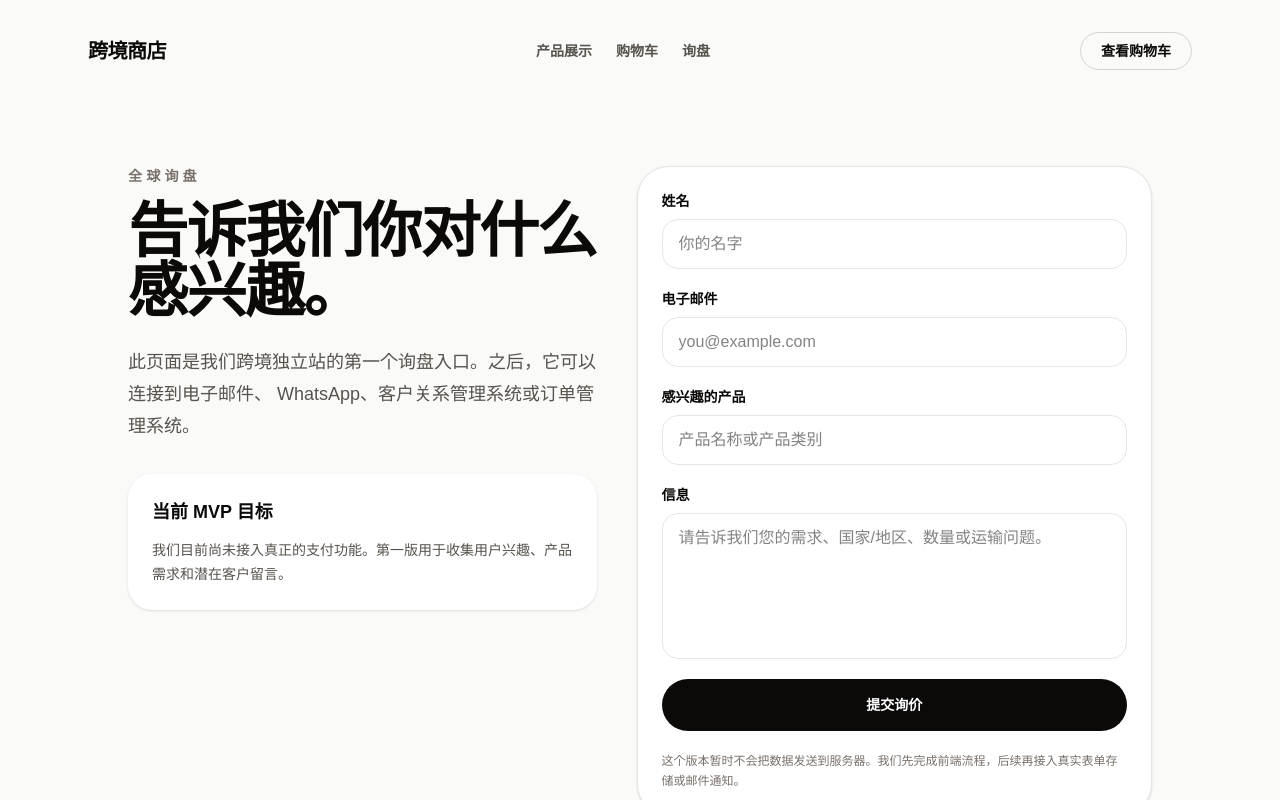
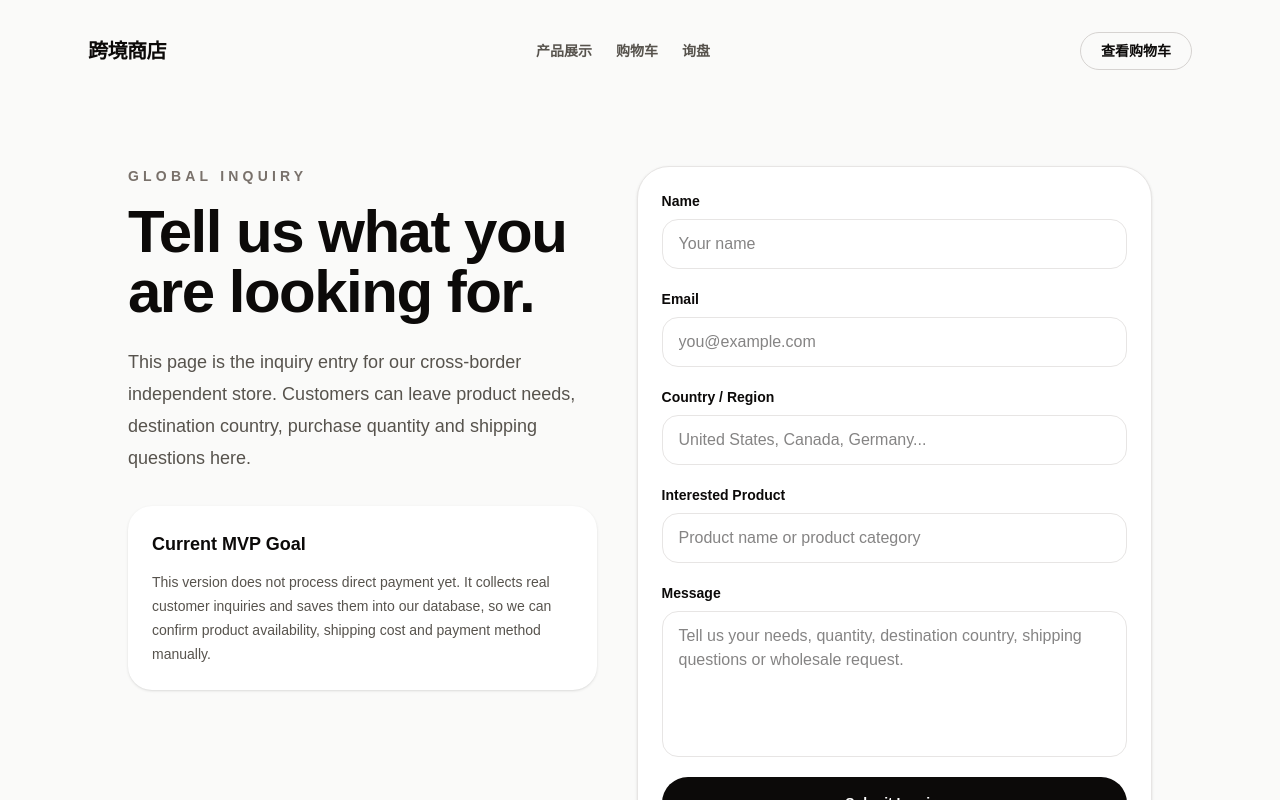
Before and after one commit to wcnm0308-oss/cross-border-store, a Next.js app: page /contact in a window 1280 px wide. Shown: the top 800 px of the page. Built offline with nearby package versions, Linux system fonts and the light colour scheme.

Commit message:
feat: connect inquiry form to Supabase

```diff
--- /dev/null
+++ b/app/api/inquiries/route.ts
@@ -0,0 +1,111 @@
+import { NextRequest, NextResponse } from "next/server";
+import { createClient } from "@supabase/supabase-js";
+
+type CartItem = {
+  id?: string;
+  slug?: string;
+  name?: string;
+  price?: number;
+  quantity?: number;
+};
+
+type InquiryRequestBody = {
+  name?: string;
+  email?: string;
+  interestedProduct?: string;
+  message?: string;
+  country?: string;
+  sourcePage?: string;
+  cartItems?: CartItem[];
+  cartTotal?: number;
+};
+
+export async function POST(request: NextRequest) {
+  try {
+    const supabaseUrl = process.env.NEXT_PUBLIC_SUPABASE_URL;
+    const supabaseServiceRoleKey = process.env.SUPABASE_SERVICE_ROLE_KEY;
+
+    if (!supabaseUrl || !supabaseServiceRoleKey) {
+      return NextResponse.json(
+        {
+          success: false,
+          message: "Supabase environment variables are missing.",
+        },
+        { status: 500 }
+      );
+    }
+
+    const body = (await request.json()) as InquiryRequestBody;
+
+    const name = body.name?.trim();
+    const email = body.email?.trim();
+    const interestedProduct = body.interestedProduct?.trim() || null;
+    const message = body.message?.trim() || null;
+    const country = body.country?.trim() || null;
+    const sourcePage = body.sourcePage?.trim() || "/contact";
+    const cartItems = Array.isArray(body.cartItems) ? body.cartItems : [];
+    const cartTotal =
+      typeof body.cartTotal === "number" && Number.isFinite(body.cartTotal)
+        ? body.cartTotal
+        : 0;
+
+    if (!name || !email) {
+      return NextResponse.json(
+        {
+          success: false,
+          message: "Name and email are required.",
+        },
+        { status: 400 }
+      );
+    }
+
+    const supabase = createClient(supabaseUrl, supabaseServiceRoleKey);
+
+    const { data, error } = await supabase
+      .from("inquiries")
+      .insert({
+        name,
+        email,
+        interested_product: interestedProduct,
+        message,
+        country,
+        source_page: sourcePage,
+        cart_items: cartItems,
+        cart_total: cartTotal,
+        status: "new",
+      })
+      .select("id, created_at")
+      .single();
+
+    if (error) {
+      console.error("Failed to create inquiry:", error);
+
+      return NextResponse.json(
+        {
+          success: false,
+          message: "Failed to submit inquiry.",
+        },
+        { status: 500 }
+      );
+    }
+
+    return NextResponse.json(
+      {
+        success: true,
+        message: "Inquiry submitted successfully.",
+        inquiry: data,
+      },
+      { status: 201 }
+    );
+  } catch (error) {
+    console.error("Unexpected inquiry API error:", error);
+
+    return NextResponse.json(
+      {
+        success: false,
+        message: "Unexpected server error.",
+      },
+      { status: 500 }
+    );
+  }
+}
--- a/app/contact/page.tsx
+++ b/app/contact/page.tsx
@@ -2,12 +2,112 @@
 
 import { FormEvent, useState } from "react";
 
+type CartItem = {
+  id?: string;
+  slug?: string;
+  name?: string;
+  price?: number;
+  quantity?: number;
+};
+
+type SubmitStatus = "idle" | "submitting" | "success" | "error";
+
+function readCartItemsFromLocalStorage(): CartItem[] {
+  if (typeof window === "undefined") {
+    return [];
+  }
+
+  const possibleKeys = [
+    "cart",
+    "cross-border-cart",
+    "cross-border-store-cart",
+  ];
+
+  for (const key of possibleKeys) {
+    const rawValue = window.localStorage.getItem(key);
+
+    if (!rawValue) {
+      continue;
+    }
+
+    try {
+      const parsedValue = JSON.parse(rawValue);
+
+      if (Array.isArray(parsedValue)) {
+        return parsedValue;
+      }
+
+      if (Array.isArray(parsedValue.items)) {
+        return parsedValue.items;
+      }
+    } catch {
+      continue;
+    }
+  }
+
+  return [];
+}
+
+function calculateCartTotal(cartItems: CartItem[]) {
+  return cartItems.reduce((total, item) => {
+    const price = typeof item.price === "number" ? item.price : 0;
+    const quantity = typeof item.quantity === "number" ? item.quantity : 1;
+
+    return total + price * quantity;
+  }, 0);
+}
+
 export default function ContactPage() {
-  const [submitted, setSubmitted] = useState(false);
+  const [status, setStatus] = useState<SubmitStatus>("idle");
+  const [errorMessage, setErrorMessage] = useState("");
 
-  function handleSubmit(event: FormEvent<HTMLFormElement>) {
+  async function handleSubmit(event: FormEvent<HTMLFormElement>) {
     event.preventDefault();
-    setSubmitted(true);
+
+    setStatus("submitting");
+    setErrorMessage("");
+
+    const form = event.currentTarget;
+    const formData = new FormData(form);
+
+    const cartItems = readCartItemsFromLocalStorage();
+    const cartTotal = calculateCartTotal(cartItems);
+
+    const payload = {
+      name: String(formData.get("name") || "").trim(),
+      email: String(formData.get("email") || "").trim(),
+      interestedProduct: String(formData.get("interestedProduct") || "").trim(),
+      country: String(formData.get("country") || "").trim(),
+      message: String(formData.get("message") || "").trim(),
+      sourcePage: "/contact",
+      cartItems,
+      cartTotal,
+    };
+
+    try {
+      const response = await fetch("/api/inquiries", {
+        method: "POST",
+        headers: {
+          "Content-Type": "application/json",
+        },
+        body: JSON.stringify(payload),
+      });
+
+      const result = await response.json();
+
+      if (!response.ok || !result.success) {
+        throw new Error(result.message || "Failed to submit inquiry.");
+      }
+
+      setStatus("success");
+      form.reset();
+    } catch (error) {
+      console.error("Inquiry form submit error:", error);
+      setStatus("error");
+      setErrorMessage(
+        "Submit failed. Please check your network and try again."
+      );
+    }
   }
 
   return (
@@ -16,22 +116,26 @@ export default function ContactPage() {
         <section className="grid gap-10 py-16 md:grid-cols-[1fr_1.1fr]">
           <div>
             <p className="text-sm font-semibold uppercase tracking-[0.3em] text-stone-500">
-              全球询盘
+              Global Inquiry
             </p>
 
             <h1 className="mt-4 text-5xl font-bold tracking-tight md:text-6xl">
-              告诉我们你对什么感兴趣。
+              Tell us what you are looking for.
             </h1>
 
             <p className="mt-6 text-lg leading-8 text-stone-600">
-              此页面是我们跨境独立站的第一个询盘入口。之后，它可以连接到电子邮件、
-              WhatsApp、客户关系管理系统或订单管理系统。
+              This page is the inquiry entry for our cross-border independent
+              store. Customers can leave product needs, destination country,
+              purchase quantity and shipping questions here.
             </p>
 
             <div className="mt-8 rounded-3xl bg-white p-6 shadow-sm">
-              <h2 className="text-lg font-bold">当前 MVP 目标</h2>
+              <h2 className="text-lg font-bold">Current MVP Goal</h2>
               <p className="mt-3 text-sm leading-6 text-stone-600">
-                我们目前尚未接入真正的支付功能。第一版用于收集用户兴趣、产品需求和潜在客户留言。
+                This version does not process direct payment yet. It collects
+                real customer inquiries and saves them into our database, so we
+                can confirm product availability, shipping cost and payment
+                method manually.
               </p>
             </div>
           </div>
@@ -42,18 +146,18 @@ export default function ContactPage() {
           >
             <div className="grid gap-5">
               <label className="grid gap-2">
-                <span className="text-sm font-semibold">姓名</span>
+                <span className="text-sm font-semibold">Name</span>
                 <input
                   name="name"
                   type="text"
                   required
-                  placeholder="你的名字"
+                  placeholder="Your name"
                   className="rounded-2xl border border-stone-200 px-4 py-3 outline-none focus:border-stone-950"
                 />
               </label>
 
               <label className="grid gap-2">
-                <span className="text-sm font-semibold">电子邮件</span>
+                <span className="text-sm font-semibold">Email</span>
                 <input
                   name="email"
                   type="email"
@@ -64,22 +168,34 @@ export default function ContactPage() {
               </label>
 
               <label className="grid gap-2">
-                <span className="text-sm font-semibold">感兴趣的产品</span>
+                <span className="text-sm font-semibold">Country / Region</span>
                 <input
-                  name="product"
+                  name="country"
                   type="text"
-                  required
-                  placeholder="产品名称或产品类别"
+                  placeholder="United States, Canada, Germany..."
                   className="rounded-2xl border border-stone-200 px-4 py-3 outline-none focus:border-stone-950"
                 />
               </label>
 
               <label className="grid gap-2">
-                <span className="text-sm font-semibold">信息</span>
+                <span className="text-sm font-semibold">
+                  Interested Product
+                </span>
+                <input
+                  name="interestedProduct"
+                  type="text"
+                  required
+                  placeholder="Product name or product category"
+                  className="rounded-2xl border border-stone-200 px-4 py-3 outline-none focus:border-stone-950"
+                />
+              </label>
+
+              <label className="grid gap-2">
+                <span className="text-sm font-semibold">Message</span>
                 <textarea
                   name="message"
                   required
-                  placeholder="请告诉我们您的需求、国家/地区、数量或运输问题。"
+                  placeholder="Tell us your needs, quantity, destination country, shipping questions or wholesale request."
                   rows={5}
                   className="resize-none rounded-2xl border border-stone-200 px-4 py-3 outline-none focus:border-stone-950"
                 />
@@ -87,19 +203,29 @@ export default function ContactPage() {
 
               <button
                 type="submit"
-                className="rounded-full bg-stone-950 px-8 py-4 text-sm font-semibold text-white hover:bg-stone-800"
+                disabled={status === "submitting"}
+                className="rounded-full bg-stone-950 px-8 py-4 text-sm font-semibold text-white hover:bg-stone-800 disabled:cursor-not-allowed disabled:bg-stone-400"
               >
-                提交询价
+                {status === "submitting" ? "Submitting..." : "Submit Inquiry"}
               </button>
 
-              {submitted && (
+              {status === "success" && (
                 <div className="rounded-2xl bg-green-50 px-4 py-3 text-sm font-semibold text-green-700">
-                  询盘已提交。当前是前端演示效果，下一步可以连接邮件发送或数据库保存。
+                  Inquiry submitted successfully. We will review your request
+                  and contact you by email.
+                </div>
+              )}
+
+              {status === "error" && (
+                <div className="rounded-2xl bg-red-50 px-4 py-3 text-sm font-semibold text-red-700">
+                  {errorMessage}
                 </div>
               )}
 
               <p className="text-xs leading-5 text-stone-500">
-                这个版本暂时不会把数据发送到服务器。我们先完成前端流程，后续再接入真实表单存储或邮件通知。
+                Your inquiry will be saved into our database. If your cart
+                contains products, the cart items and estimated total will also
+                be submitted together.
               </p>
             </div>
           </form>
--- a/package.json
+++ b/package.json
@@ -9,6 +9,7 @@
     "lint": "eslint"
   },
   "dependencies": {
+    "@supabase/supabase-js": "^2.106.2",
     "next": "16.2.6",
     "react": "19.2.4",
     "react-dom": "19.2.4"
```
Also changed, not shown: 2 other files (tests, documents, lock files or other folders).
